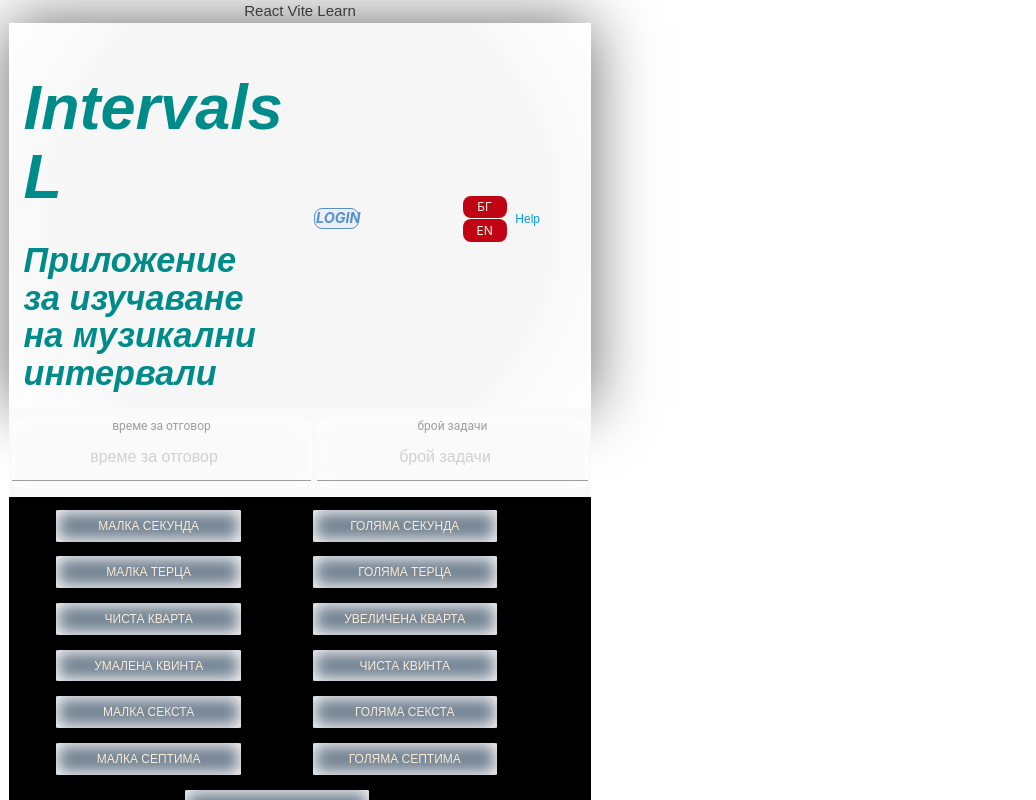
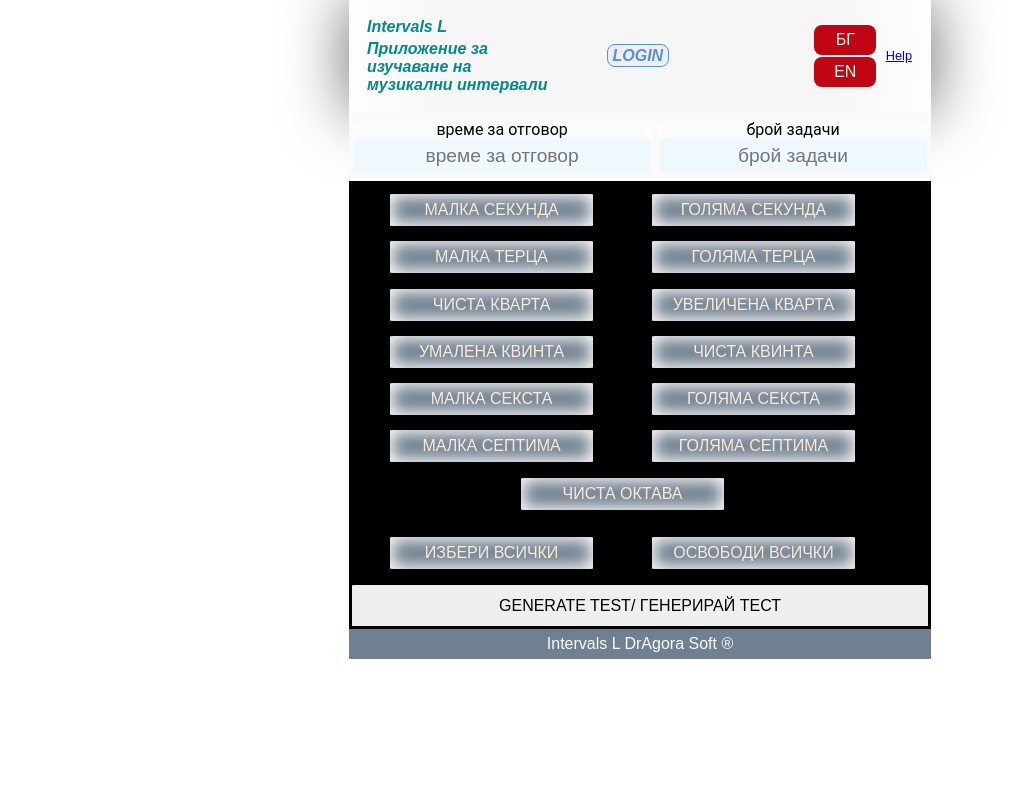
Before and after one commit to Dragorad/vite-learn-intervals, a React (Vite) app: page /signedIn in a window 1280 px wide. Shown: the top 800 px of the page, without its empty margins (0-1036 px from the left). Built offline with nearby package versions, Linux system fonts and the light colour scheme; a web font is replaced by a local one.

Commit message:
suspense before firebase auth

```diff
--- a/index.html
+++ b/index.html
@@ -1,5 +1,6 @@
 <!DOCTYPE html>
 <html lang="en">
+
 <head>
   <meta charset="utf-8">
   <meta name="viewport" content="width=device-width, initial-scale=1, shrink-to-fit=no">
@@ -9,18 +10,18 @@
       homescreen on Android. See https://developers.google.com/web/fundamentals/engage-and-retain/web-app-manifest/
     -->
   <link rel="manifest" href="/manifest.json">
-    <link type="text/css" rel="stylesheet" href="css/materialize.min.css"  media="screen,projection"/>
   <link rel="shortcut icon" href="/interval11.svg">
 
   <title>Music Intervals</title>
-      <link rel="stylesheet" href="../node_modules/materialize-css/dist/css/materialize.css">
 </head>
+
 <body>
   <noscript>
     You need to enable JavaScript to run this app.
   </noscript>
-    <div id="root">Root is root</div>
+  <div id="root"></div>
   <script type="module" src="/src/index.jsx"></script>
 
 </body>
+
 </html>
--- a/src/App.jsx
+++ b/src/App.jsx
@@ -20,7 +20,7 @@ const App = () => {
 
 
       <Provider store={store}>
-        <div>React Vite Learn</div>
+        {/* <div>React Vite Learn</div> */}
         <Navbar />
         <CustomToaster />
         <BrowserRouter>
--- a/src/components/common/toaster/customToaster.jsx
+++ b/src/components/common/toaster/customToaster.jsx
@@ -24,7 +24,7 @@ function CustomToaster() {
                         backgroundColor: '#1c6d86'
                     }
                 },
-                warning: {
+                custom: {
                     style: {
                         color: "#edf3ff",
                         backgroundColor: '#2b56da'
--- a/src/components/views/controlForm/ControlForm.jsx
+++ b/src/components/views/controlForm/ControlForm.jsx
@@ -56,11 +56,11 @@ class ControlForm extends Component {
         let alerts = languagesText[this.props.language].alerts
         let { timeForAnswer, numberOfTasks } = testIntervalData
         if (timeForAnswer < 2 || timeForAnswer > 20) {
-            toast.info(alerts.alertTime)
+            toast.error(alerts.alertTime)
             return
         }
         if (numberOfTasks < 2) {
-            toast.warning(alerts.alertTasks)
+            toast.error(alerts.alertTasks)
             return
         }
         let language = this.props.language
@@ -96,6 +96,7 @@ class ControlForm extends Component {
     }
 
     render() {
+
         return (
             <form
                 method='GET'
--- a/src/index.css
+++ b/src/index.css
@@ -17,19 +17,33 @@
 }
 
 body {
+    text-align: center;
     font-family: "Yanone", sans-serif;
     max-width: 800px;
     height: 100%;
-    margin: 0;
+    margin: auto;
     padding: 0;
     font-family: sans-serif;
     position: relative;
-    max-height: 800px;
+    max-height: 1200px;
+
     box-sizing: border-box;
+}
+
+input::-webkit-outer-spin-button,
+input::-webkit-inner-spin-button {
+    -webkit-appearance: none;
+    margin: 0;
+}
+
+/* Firefox */
+input[type=number] {
+    -moz-appearance: textfield;
 }
 
 .navbar {
     /*background-image: url("./keyboard33.png");*/
+    padding: 1rem;
     display: flex;
     flex-flow: row;
     align-items: center;
@@ -64,7 +78,9 @@ body {
     z-index: 5;
 }
 
-#loadingBox, #errorBox, #infoBox {
+#loadingBox,
+#errorBox,
+#infoBox {
     display: none;
 }
 
@@ -126,7 +142,10 @@ body {
     font-size: 1em;
 }
 
-a.summary-field, .landing-buttons button, header button, .summary-field.link {
+a.summary-field,
+.landing-buttons button,
+header button,
+.summary-field.link {
     /*margin: 2%;*/
     /*padding: 3%;*/
     width: 40%;
@@ -162,7 +181,8 @@ p {
     font-size: 80%;
 }
 
-h2, h3 {
+h2,
+h3 {
     font-family: "Vollkorn", sans-serif;
     text-align: center;
     color: #e7f6e7;
@@ -287,7 +307,8 @@ legend {
     margin: auto;
 }
 
-.regimes input:checked+label, .interval-buttons-wrap input:checked+label {
+.regimes input:checked+label,
+.interval-buttons-wrap input:checked+label {
     background-color: crimson;
     text-decoration: none;
     color: white;
@@ -385,7 +406,9 @@ footer {
     display: block;
 }
 
-a.summary-field, button.summary-field, .summary-field.link {
+a.summary-field,
+button.summary-field,
+.summary-field.link {
     box-sizing: border-box;
     text-align: center;
     text-transform: uppercase;
@@ -408,7 +431,8 @@ svg {
     max-width: 75%;
 }
 
-header, .work-pane {
+header,
+.work-pane {
     width: 97%;
     box-sizing: border-box;
     margin: auto;
@@ -478,12 +502,14 @@ table {
     font-size: 0.7em;
 }
 
-#test-start, #testedAnswer {
+#test-start,
+#testedAnswer {
     background-color: rgba(250, 235, 215, 0.22);
     color: #658ab6;
 }
 
-td, th {
+td,
+th {
     border-bottom: 1px solid #6fa0b5;
     color: #658ab6
 }
@@ -503,7 +529,9 @@ button {
     margin: 0.5%;
 }
 
-.summary p, .summary-field {
+.summary p,
+.summary-field {
+    font-size: initial;
     color: darkcyan;
     font-style: italic;
     font-weight: bold;
@@ -515,7 +543,8 @@ button {
     transition: background-color 1s linear 1s;
 }
 
-.result-stats p, .summary-field span {
+.result-stats p,
+.summary-field span {
     color: #0c0d6b;
     font-size: 1.0em;
 }
@@ -544,7 +573,8 @@ button {
 .best-results span {
     font-size: large;
 }
-thead{
+
+thead {
     position: relative;
 }
 
@@ -566,7 +596,8 @@ thead{
     background-color: #c0cfe1;
 }
 
-.test-area, .condition {
+.test-area,
+.condition {
     font-size: 1.1em;
     display: flex;
     flex-flow: column;
@@ -645,7 +676,9 @@ div.test-area {
     margin: 5%;
 }
 
-#infoBox, #errorBox, #loadingBox {
+#infoBox,
+#errorBox,
+#loadingBox {
     width: 80%;
     margin: 10px auto;
     color: white;
@@ -696,6 +729,7 @@ div.test-area {
         width: 100%;
         height: 100%;
     }
+
     .welcome-text {
         padding: 0.7%;
         height: 80%;
@@ -703,18 +737,23 @@ div.test-area {
         flex-flow: column nowrap;
         box-sizing: border-box;
     }
+
     h4 {
         display: none;
     }
+
     .landing {
         width: 100%;
     }
+
     .welcome-text button {
         border: none;
     }
+
     h3 {
         font-size: 0.4em;
     }
+
     .work-pane {
         position: relative;
         flex-flow: column;
@@ -724,39 +763,49 @@ div.test-area {
         flex-flow: column-reverse;
         text-align: center;
     }
+
     .summary {
         /* height: 30%; */
         width: 100%;
         /* flex-flow: column; */
         margin: auto;
     }
+
     footer {
         height: 50px;
         width: 100%;
     }
+
     button.summary-field {
         height: 100%;
     }
+
     #test-start {
         width: 90%;
         height: 80%;
     }
+
     .best-results {
         /* display: none; */
         order: 5;
         font-size: 0.5em;
     }
+
     .summary-field.link {
         font-size: 0.6em;
     }
+
     .re-test-area {
         order: 8;
     }
+
     div.test-area {
         width: 24%;
         font-size: 1em;
     }
-    #next-question,.summary-field{
+
+    #next-question,
+    .summary-field {
         font-size: 0.6em;
     }
 }
@@ -773,6 +822,7 @@ div.test-area {
         max-width: 600px;
         /* max-height:850px; */
     }
+
     header {
         height: 5em;
         font-size: 0.8em;
--- a/src/index.jsx
+++ b/src/index.jsx
@@ -1,12 +1,17 @@
-import React from 'react'
-import ReactDOM from 'react-dom'
+
+import React, { Suspense, lazy } from 'react'
+import ReactDOM from 'react-dom/client'
 import './index.css'
-import App from './App'
+// import App from './App'
 import registerServiceWorker from './registerServiceWorker'
 
+const App = lazy(() => import('./App'))
+
 const root = ReactDOM.createRoot(document.getElementById('root'))
-
+export const ImgLoader = <img src="music-player-circle-start.svg" alt='Loading' />
 root.render(
-            <App />
-    )
+    <Suspense fallback={ImgLoader}>
+        <App />
+    </Suspense>
+)
 registerServiceWorker()
```
Also changed, not shown: src/notifyOptions.js (+21 -21 lines), public/music-player-circle-start.svg (added). Lines whose indentation alone changed are shown as unchanged.
